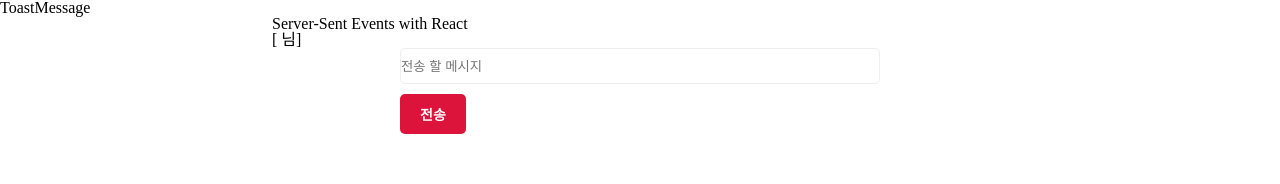
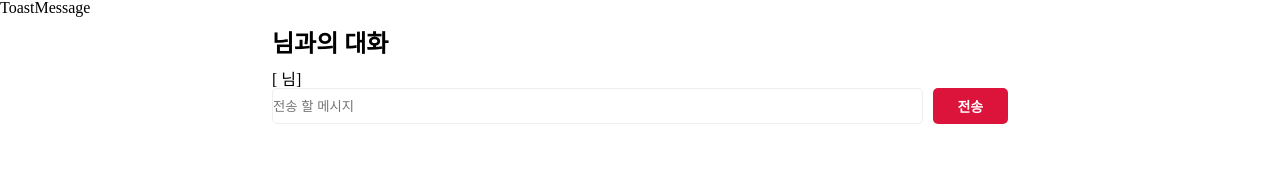
Before and after one commit to nodeTeam-1/nodeteam1-fe, a React (Create React App) app: page /dm/1 in a window 1280 px wide. Shown: the top 184 px of the page. Built offline with nearby package versions, Linux system fonts and the light colour scheme; no server answers.

Commit message:
chore: css 수정

```diff
--- a/src/pages/dm/DmPage.tsx
+++ b/src/pages/dm/DmPage.tsx
@@ -1,8 +1,9 @@
 import React, { useEffect, useState } from 'react';
 import { useParams } from 'react-router-dom';
+import { deleteDmMutation, getDmListenerQuery, sendDmMutation } from '../../hooks/useDmHook';
 import { useDmStore } from '../../store/dmStore';
-import { deleteDmMutation, getDmListenerQuery, sendDmMutation } from '../../hooks/useDmHook';
 import { useUserStore } from '../../store/userStore';
+import './dm.scss';
 
 interface User {
     _id: string;
@@ -90,7 +91,7 @@ export const DmPage = () => {
 
     return (
         <div className='page-container dm-page'>
-            <h2>Server-Sent Events with React</h2>
+            <h2 className='page-title'>{ }님과의 대화</h2>
             <ul>
                 {msgStorage?.map((msg: Message, index: number) => (
                     <li key={index} onClick={() => chattingDeleteClick(msg.userId, msg.message, msg.messageIndex)}>
--- a/src/pages/dm/dm.scss
+++ b/src/pages/dm/dm.scss
@@ -0,0 +1,18 @@
+.dm-page {
+    .form-container {
+        max-width: 100%;
+        display: flex;
+
+        .input-wrap {
+            width: 100%;
+            margin-bottom: 0;
+
+        }
+
+        .btn.btn-submit {
+            width: 80px;
+            height: 36px;
+            margin-left: 10px;
+        }
+    }
+}
--- a/src/pages/follow/FollowListPage.tsx
+++ b/src/pages/follow/FollowListPage.tsx
@@ -13,7 +13,7 @@ interface UserInfo {
     bio: string;
 }
 
-export const UserList: React.FC = () => {
+const FollowListPage: React.FC = () => {
     const navigate = useNavigate();
     const { userId } = useUserStore();
     const { data } = getUserListQuery();
@@ -24,7 +24,7 @@ export const UserList: React.FC = () => {
     };
     return (
         <div className='page-container'>
-            <h2 className='page-title'>{}리스트</h2>
+            <h2 className='page-title'>리스트</h2>
             {data?.data.user.map((element: UserInfo, index: number) =>
                 element._id !== userId ? (
                     <div className='user-head' key={index}>
@@ -39,3 +39,5 @@ export const UserList: React.FC = () => {
         </div>
     );
 };
+
+export default FollowListPage;
--- a/src/utils/router/MainRoutes.tsx
+++ b/src/utils/router/MainRoutes.tsx
@@ -6,7 +6,7 @@ import FeedPage from '../../pages/feed/FeedPage';
 import FeedDetailPage from '../../pages/feed/FeedDetailPage';
 import MainPage from '../../pages/MainPage';
 import { DmPage } from '../../pages/dm/DmPage';
-import { UserList } from '../../pages/follow/FollowListPage';
+import FollowListPage from '../../pages/follow/FollowListPage';
 
 const MainRoutes: React.FC = () => {
     return (
@@ -16,7 +16,7 @@ const MainRoutes: React.FC = () => {
             <Route path='/feed/:id' element={<FeedPage />} />
             <Route path='/user/login' element={<LoginPage />} />
             <Route path='/user/register' element={<RegisterPage />} />
-            <Route path='/userList' element={<UserList />} />
+            <Route path='/follow' element={<FollowListPage />} />
             <Route path='/dm/:id' element={<DmPage />} />
         </Routes>
     );
```
